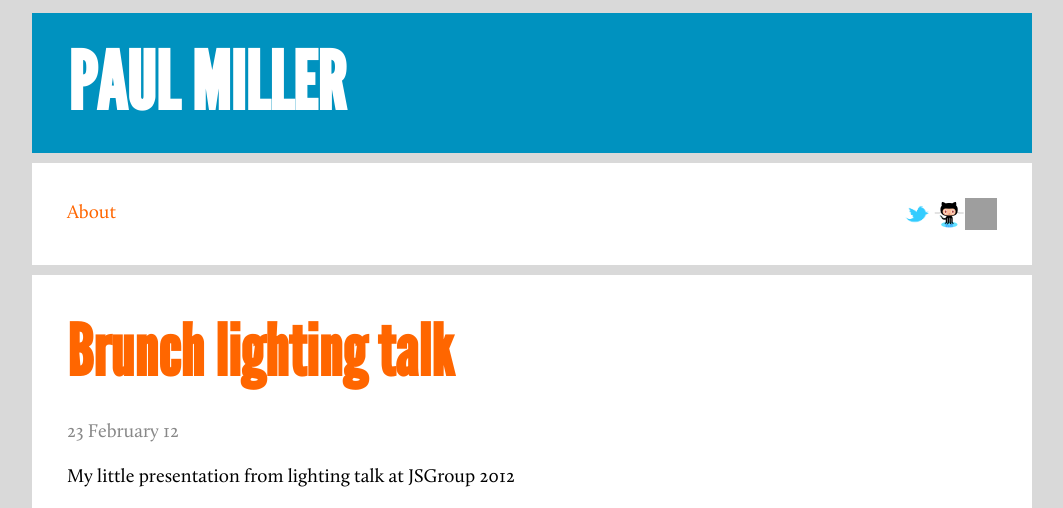
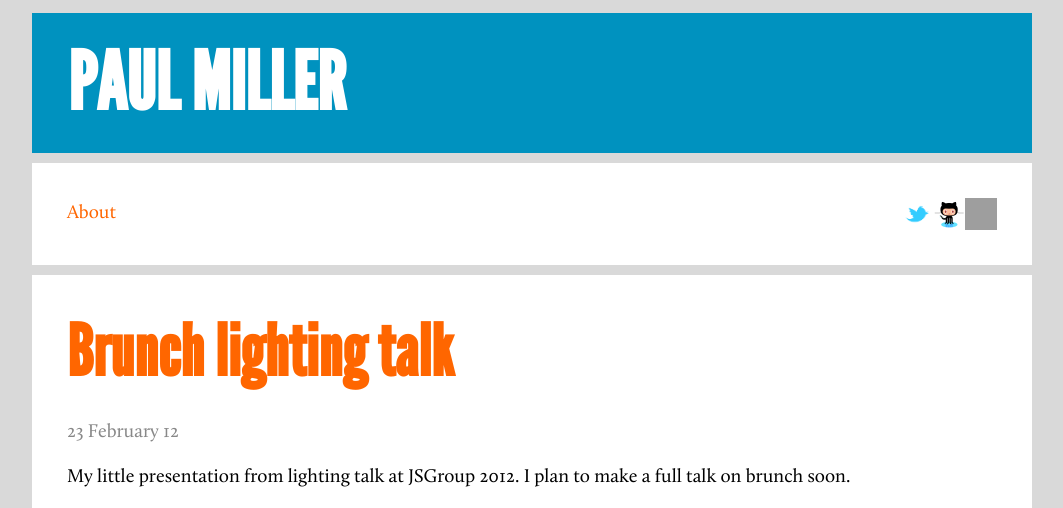
Before and after one commit to esimionato/paulmillr.github.com, a Jekyll site: the page built from _posts/2012-02-23-brunch-lighting-talk.md, in a window 1280 px wide. Shown: the top 508 px of the page, without its empty margins (108-1171 px from the left). Built offline with Jekyll 4.4.1, drawn with Linux system fonts in a browser that asks for light colours; comment, search, counter and statistics services are not loaded; some of the changed text lies outside the part shown; grey boxes are pictures that could not be loaded.

Commit message:
Fix text.

```diff
--- a/_posts/2012-02-23-brunch-lighting-talk.md
+++ b/_posts/2012-02-23-brunch-lighting-talk.md
@@ -3,8 +3,7 @@
 title: Brunch lighting talk
 ---
 
-My little presentation from lighting talk at JSGroup 2012
+My little presentation from lighting talk at JSGroup 2012.
+I plan to make a full talk on brunch soon.
 
 <script src="http://speakerdeck.com/embed/4f3fad3520ec62001f00f2af.js"></script>
-
-I plan to make a full talk on brunch soon.
```
